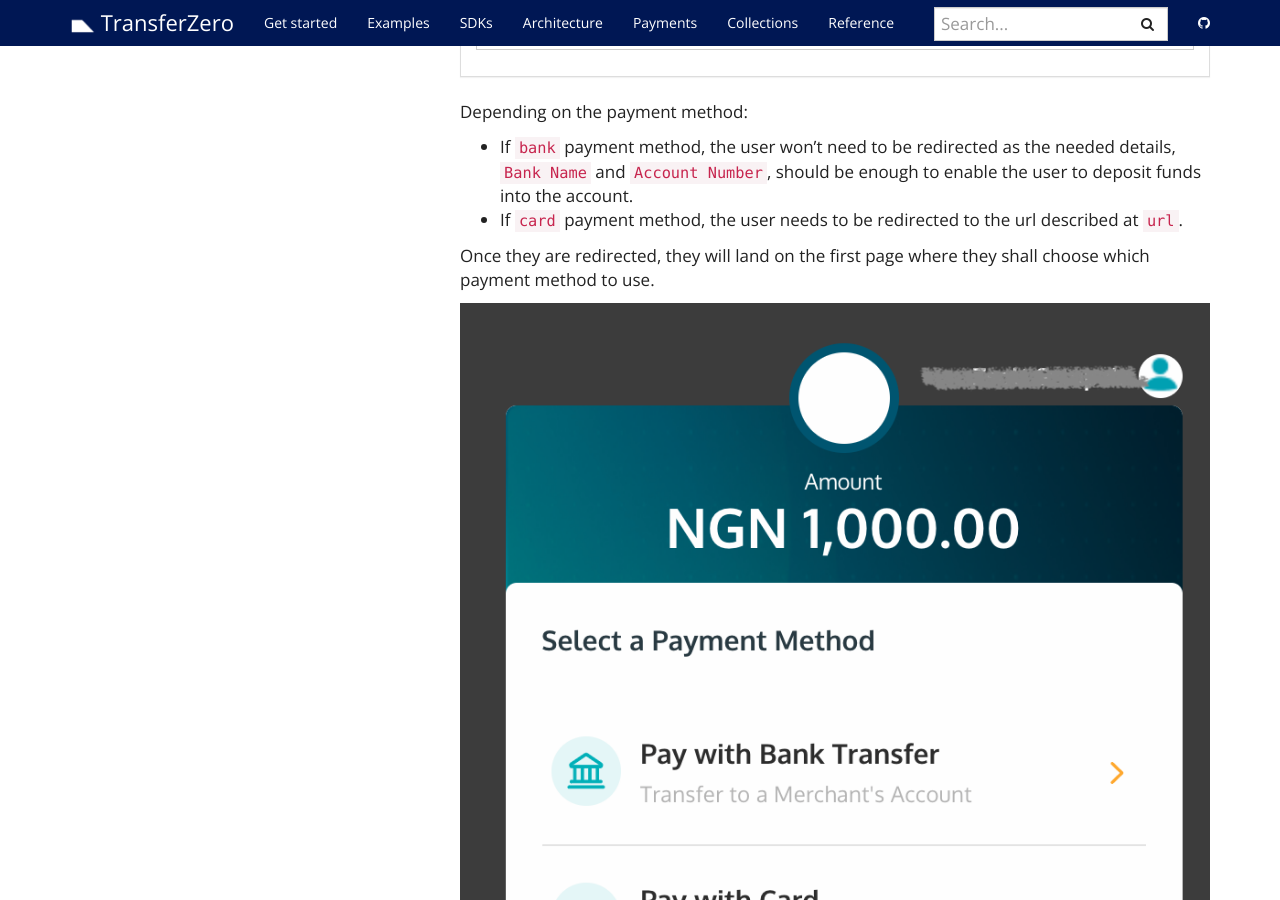
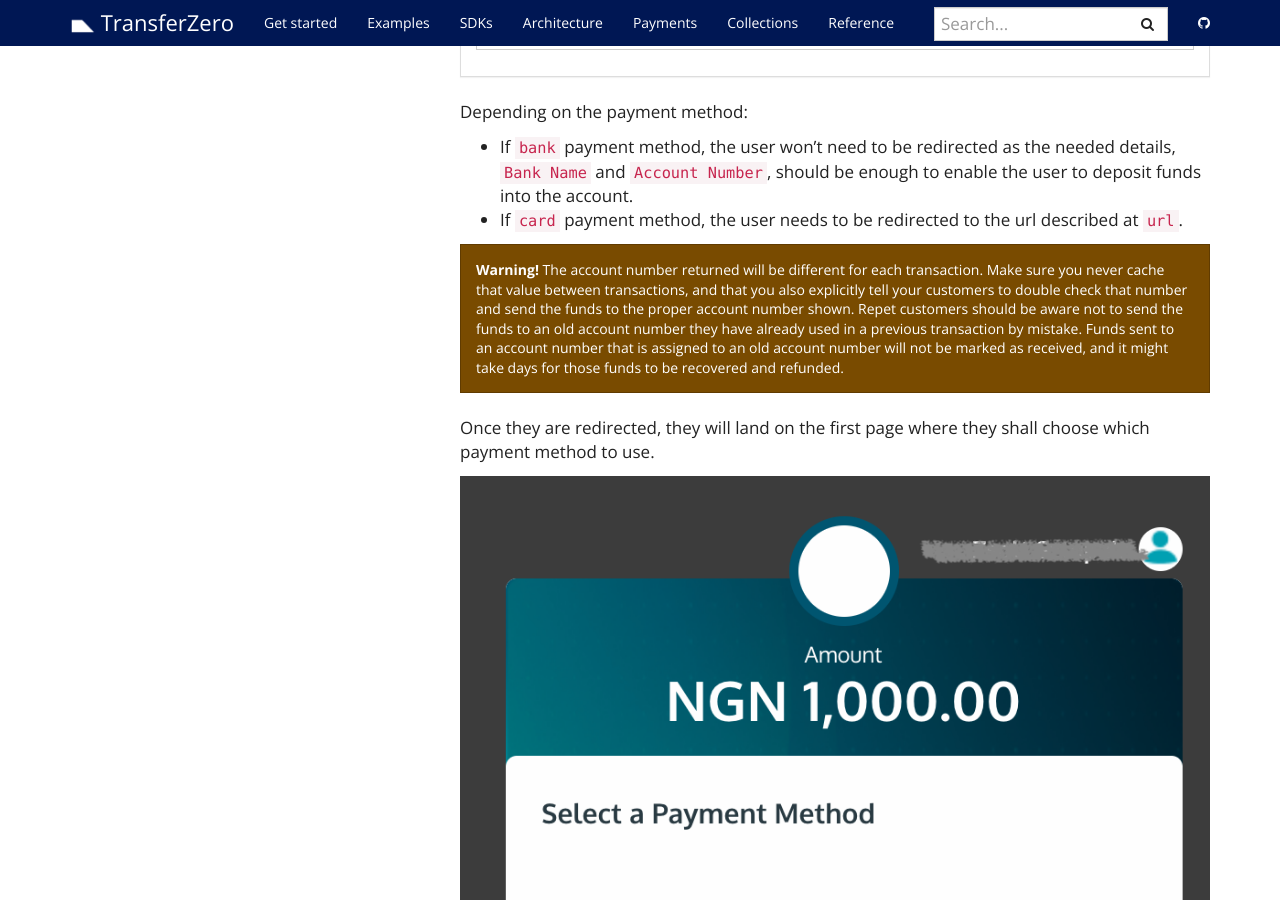
Before and after one commit to transferzero/api-documentation, a Jekyll site: the page built from _docs/collection-details.md, in a window 1280 px wide and 900 px high, scrolled down 1206 px. Built offline with Jekyll 4.4.1, drawn with Linux system fonts in a browser that asks for light colours; nearby versions of some CDN libraries; comment, search, counter and statistics services are not loaded.

Commit message:
Update collection-details.md

```diff
--- a/_docs/collection-details.md
+++ b/_docs/collection-details.md
@@ -51,6 +51,10 @@ Once the transaction has been created the `out_details` will be:
 Depending on the payment method:
 - If `bank` payment method, the user won't need to be redirected as the needed details, `Bank Name` and `Account Number`, should be enough to enable the user to deposit funds into the account.
 - If `card` payment method, the user needs to be redirected to the url described at `url`.
+
+<div class="alert alert-warning" markdown="1">
+**Warning!** The account number returned will be different for each transaction. Make sure you never cache that value between transactions, and that you also explicitly tell your customers to double check that number and send the funds to the proper account number shown. Repet customers should be aware not to send the funds to an old account number they have already used in a previous transaction by mistake. Funds sent to an account number that is assigned to an old account number will not be marked as received, and it might take days for those funds to be recovered and refunded.
+</div>
 
 Once they are redirected, they will land on the first page where they shall choose which payment method to use.
 
```
